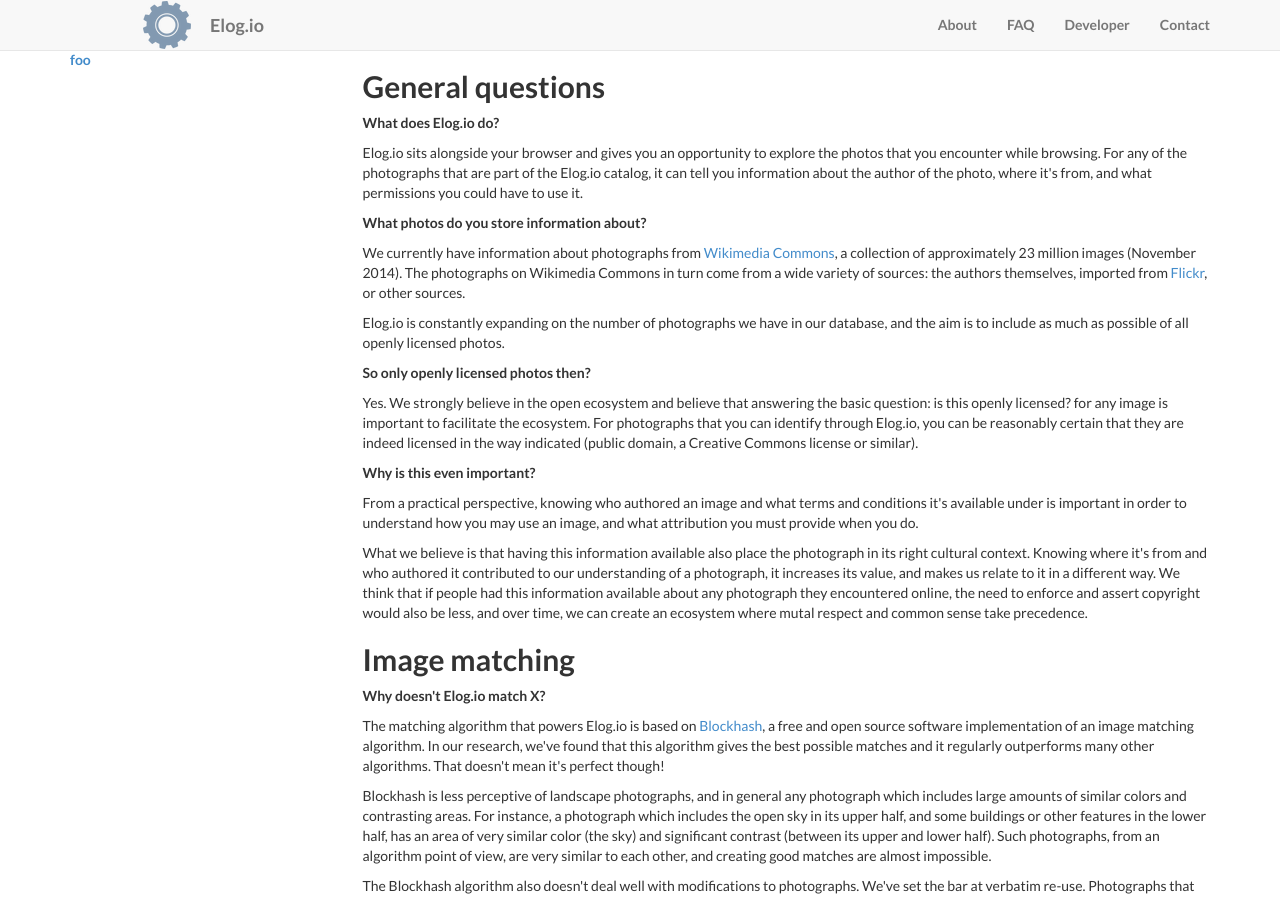
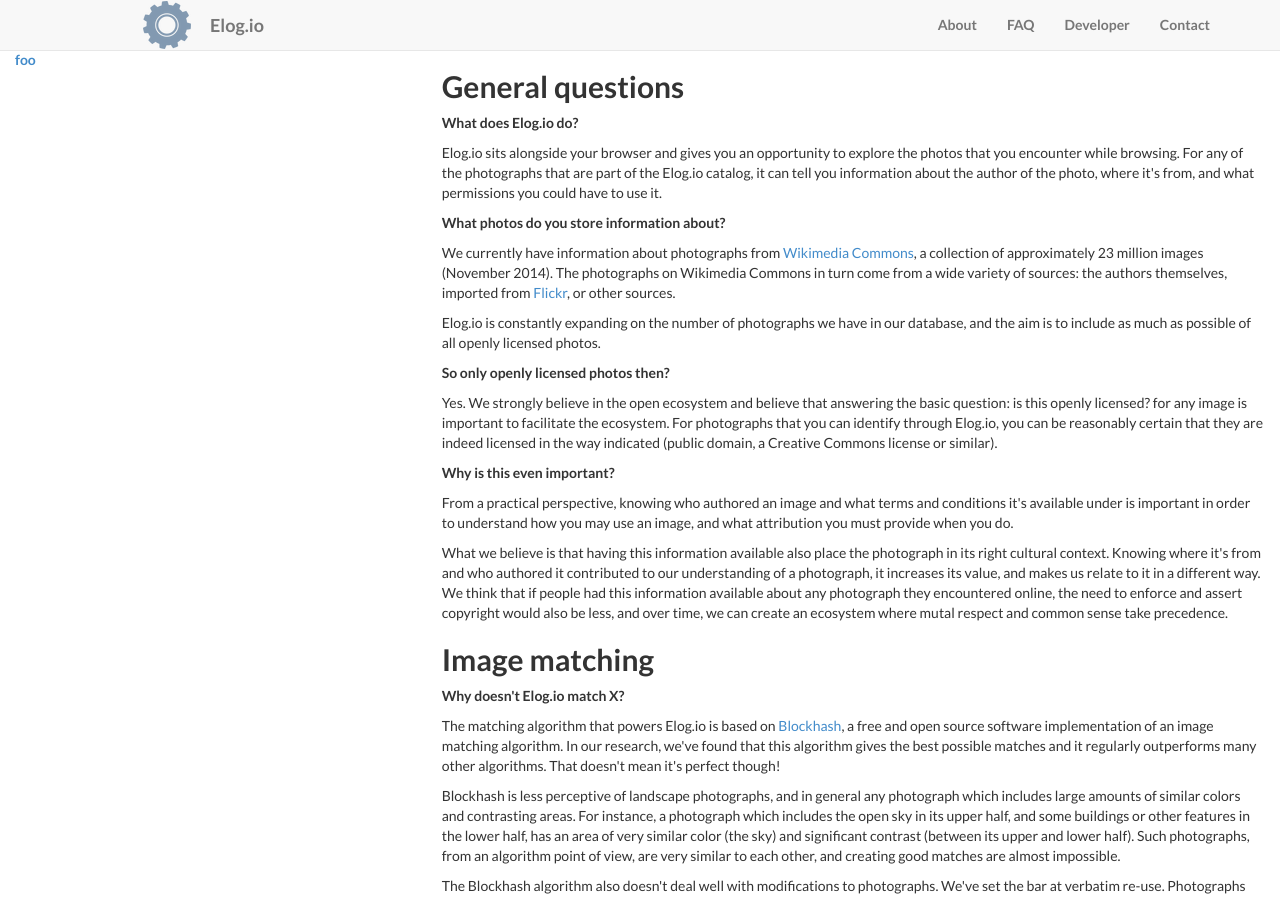
Before and after one commit to commonsmachinery/elogio, a Jekyll site: the page built from faq.html, in a window 1280 px wide and 900 px high. Built offline with Jekyll 4.4.1, drawn with Linux system fonts in a browser that asks for light colours; nearby versions of some CDN libraries; library files that are not in the unit come from our copies.

Commit message:
Updated grid

```diff
--- a/_layouts/faq.html
+++ b/_layouts/faq.html
@@ -4,12 +4,12 @@
 
 	<body>
 		{% include navigation.html %}
-        <div class="container" style="padding-top: 50px">
+        <div class="container-fluid" style="padding-top: 50px">
           <div class="row">
-            <div class="col-lg-3">
+            <div class="col-md-4">
                 <a href="fff">foo</a>
             </div>
-            <div class="col-lg-9">
+            <div class="col-md-8">
                 {{ page.content }}
             </div>
           </div>
```
